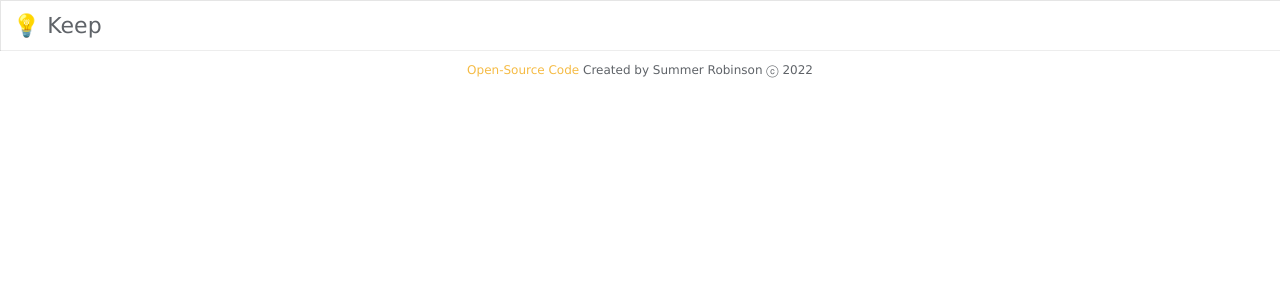
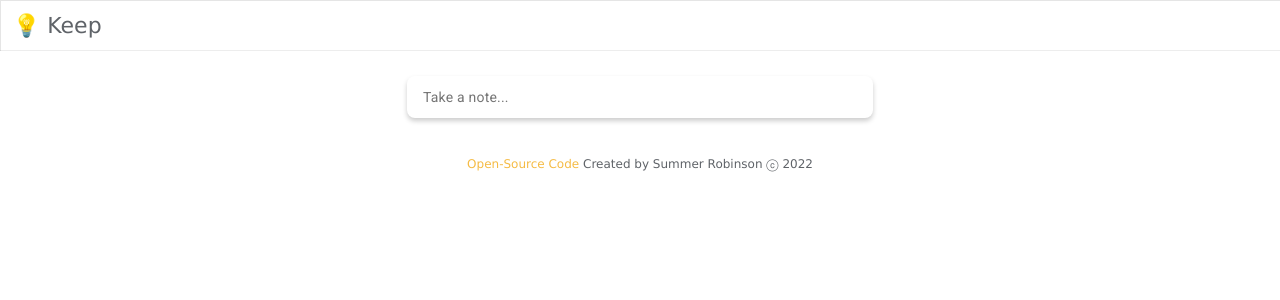
Before and after one commit to SummerinTech/keeper-app-react, a React (Create React App) app: page / in a window 1280 px wide. Shown: the top 300 px of the page. Built offline with nearby package versions, Linux system fonts and the light colour scheme.

Commit message:
add basic styling and functionality to CreateArea component

```diff
--- a/public/index.html
+++ b/public/index.html
@@ -8,6 +8,15 @@
 			name="description"
 			content="Web site created using create-react-app"
 		/>
+		<link rel="preconnect" href="https://fonts.googleapis.com" />
+		<link rel="preconnect" href="https://fonts.gstatic.com" crossorigin />
+		<!-- Google Font -->
+		<link rel="preconnect" href="https://fonts.googleapis.com" />
+		<link rel="preconnect" href="https://fonts.gstatic.com" crossorigin />
+		<link
+			href="https://fonts.googleapis.com/css2?family=Roboto:wght@300;400;500&display=swap"
+			rel="stylesheet"
+		/>
 		<title>Keeper App</title>
 	</head>
 	<body>
--- a/src/App.css
+++ b/src/App.css
@@ -20,6 +20,50 @@
 	padding: 1%;
 }
 
+.CreateArea {
+	font-family: "Roboto", sans-serif;
+	color: rgb(32, 33, 36);
+	width: 466px;
+	/* height: 134px; */
+	box-shadow: rgba(0, 0, 0, 0.2) 0px 3px 5px 0px;
+	border-color: #e0e0e0;
+	border: 1px solid transparent;
+	margin: 2% auto;
+	border-radius: 8px;
+	overflow: hidden;
+}
+
+/* .create-form {
+
+} */
+
+.create-form input {
+	display: block;
+	border: none;
+	font-family: "Roboto", sans-serif;
+	font-size: 16px;
+	font-weight: 500;
+	line-height: 24px;
+	letter-spacing: 0.1px;
+	padding: 10px 15px;
+	color: #202124;
+	outline: none;
+}
+
+.create-form textarea {
+	display: block;
+	border: none;
+	font-family: "Roboto", sans-serif;
+	font-size: 14px;
+	padding: 10px 15px;
+	font-weight: 400;
+	color: #000;
+	letter-spacing: 0.2px;
+	line-height: 20px;
+	resize: none;
+	outline: none;
+}
+
 .Footer {
 	font-family: Verdana, Geneva, Tahoma, sans-serif;
 	font-size: 12px;
--- a/src/App.js
+++ b/src/App.js
@@ -1,11 +1,13 @@
 import "./App.css";
 import Header from "./Components/Header";
+import CreateArea from "./Components/CreateArea";
 import Footer from "./Components/Footer";
 
 function App() {
 	return (
 		<div className="App">
 			<Header />
+			<CreateArea />
 			<Footer />
 		</div>
 	);
--- a/src/Components/CreateArea.js
+++ b/src/Components/CreateArea.js
@@ -1,7 +1,23 @@
-import React from "react";
+import React, { useState } from "react";
 
 const CreateArea = () => {
-	return <div className="CreateArea">Hello from create</div>;
+	const [isReady, setIsReady] = useState(false);
+	const useCreateArea = () => {
+		setIsReady(true);
+	};
+	return (
+		<div className="CreateArea">
+			<form className="create-form">
+				{isReady && <input name="title" type="text" placeholder="Title" />}
+				<textarea
+					onClick={useCreateArea}
+					name="content"
+					rows={isReady ? "3" : "1"}
+					placeholder="Take a note..."
+				/>
+			</form>
+		</div>
+	);
 };
 
 export default CreateArea;
```
